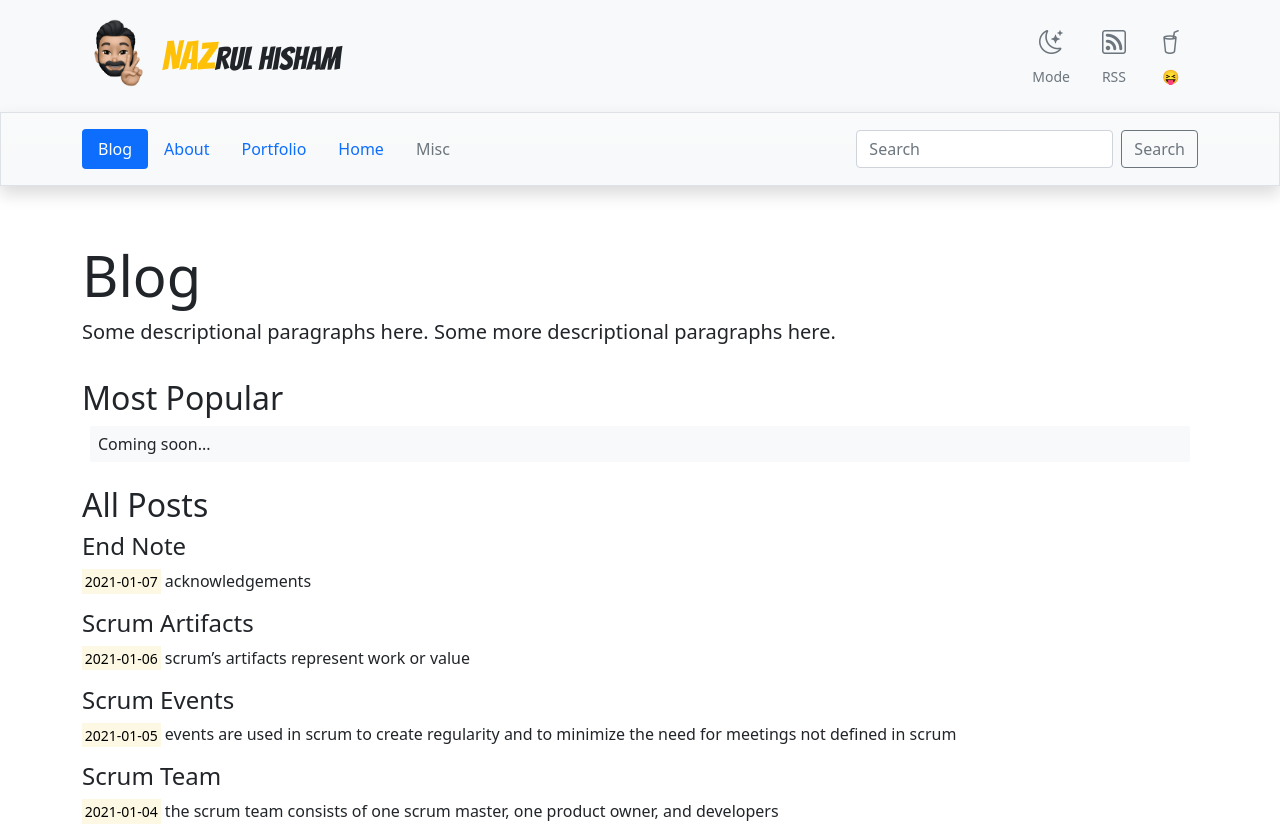
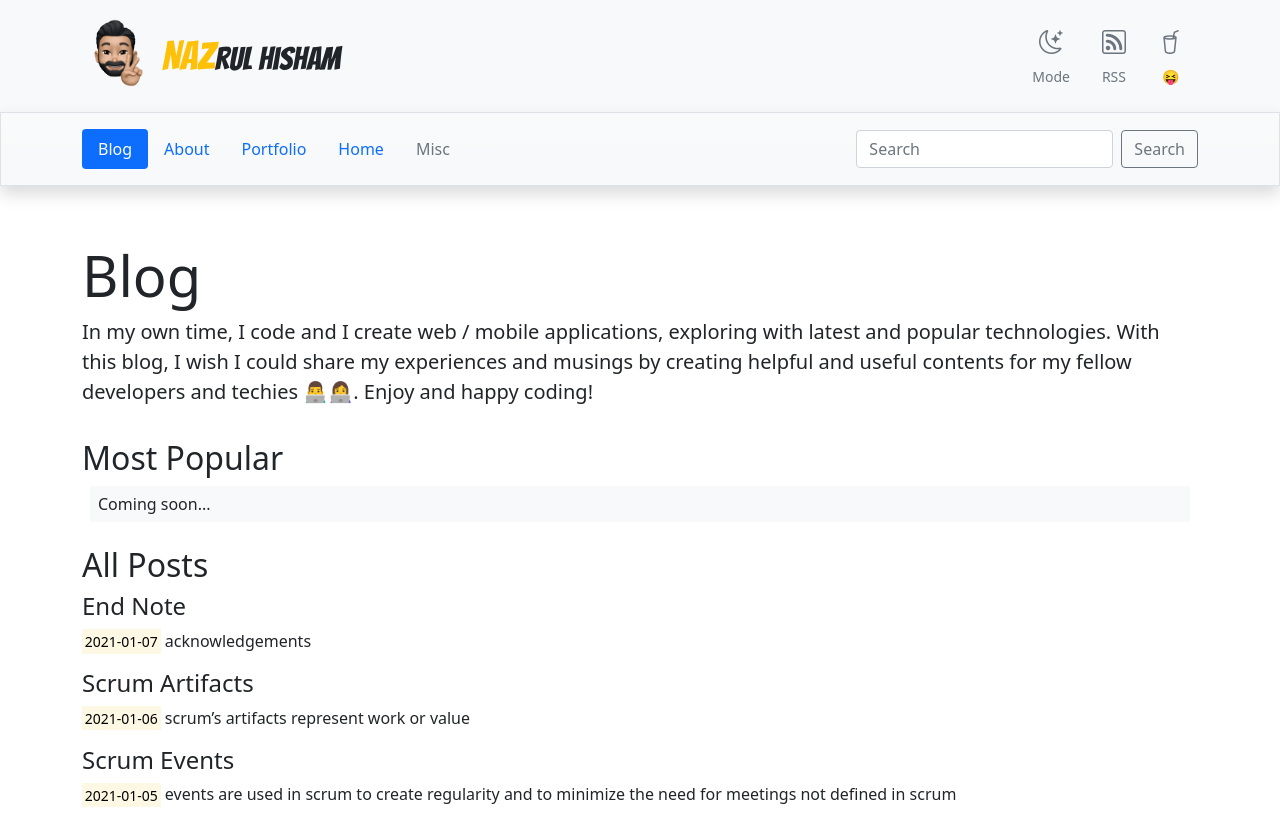
Before and after one commit to lumachroma/blog.nazrulhisham.net, a Next.js app: page /blog in a window 1280 px wide. Shown: the top 826 px of the page. Built offline with nearby package versions, Linux system fonts and the light colour scheme.

Commit message:
Write introduction text for Blog page

```diff
--- a/pages/blog/index.js
+++ b/pages/blog/index.js
@@ -7,7 +7,13 @@ const Blog = ({ allPostsData }) => {
     <>
       <div className="py-2">
         <h1 className="display-4">Blog</h1>
-        <p className="lead">Some descriptional paragraphs here. Some more descriptional paragraphs here.</p>
+        <p className="lead">
+          In my own time, I code and I create web / mobile applications, {' '}
+          exploring with latest and popular technologies. {' '}
+          With this blog, I wish I could share my experiences and musings {' '}
+          by creating helpful and useful contents for my fellow developers and techies 👨‍💻👩‍💻. {' '}
+          Enjoy and happy coding!
+          </p>
       </div>
 
       {/* TODO: Most Popular Listings */}
```
